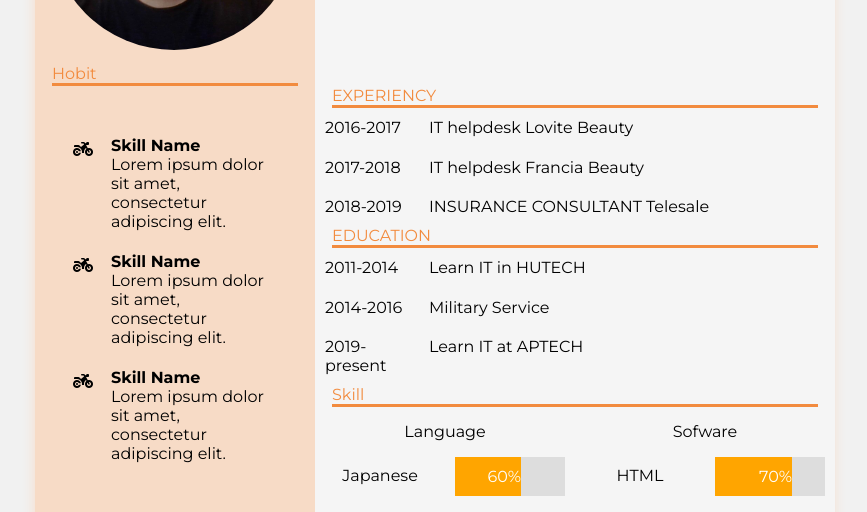
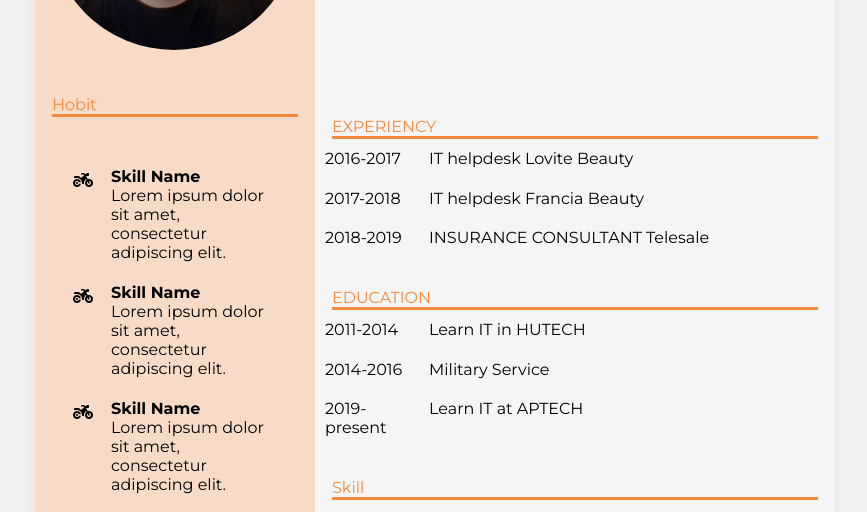
Before and after one commit to immortal-c1903l/final-boss, a plain HTML site: page Phat/CV_phat.html in a window 1280 px wide. Shown: the part 234-746 px from the top of the page, without its empty margins (205-1072 px from the left). Drawn offline with Linux system fonts and the light colour scheme.

Commit message:
Phat CV update ( test padding code left )

```diff
--- a/Phat/css/stylephat.css
+++ b/Phat/css/stylephat.css
@@ -88,6 +88,7 @@ h2
 	text-align: left;
 	margin: 0px 17px;
 	color: #f28b3e;
+	padding-top: 31px;
 
 }
 .Left-row
@@ -168,7 +169,8 @@ div {
 }
 .Left-rowskill
 {
-	text-align: center;
+	text-align: left;
+	padding-left:10px;
 	margin-top: 4px;
 	float: left;
 }
@@ -187,9 +189,12 @@ div {
 	height: auto;
 	padding-left: 0px;
 	margin-top: 15px;
-	text-align: center;
+	text-align: left;
 	grid-template-columns: 50% 50%;
 	grid-template-rows: minmax(25px, auto);
+}
+.Skill-text >h{
+	padding-left: 10px;
 }
 .Skill-contain{
 	width: 100%;
```
